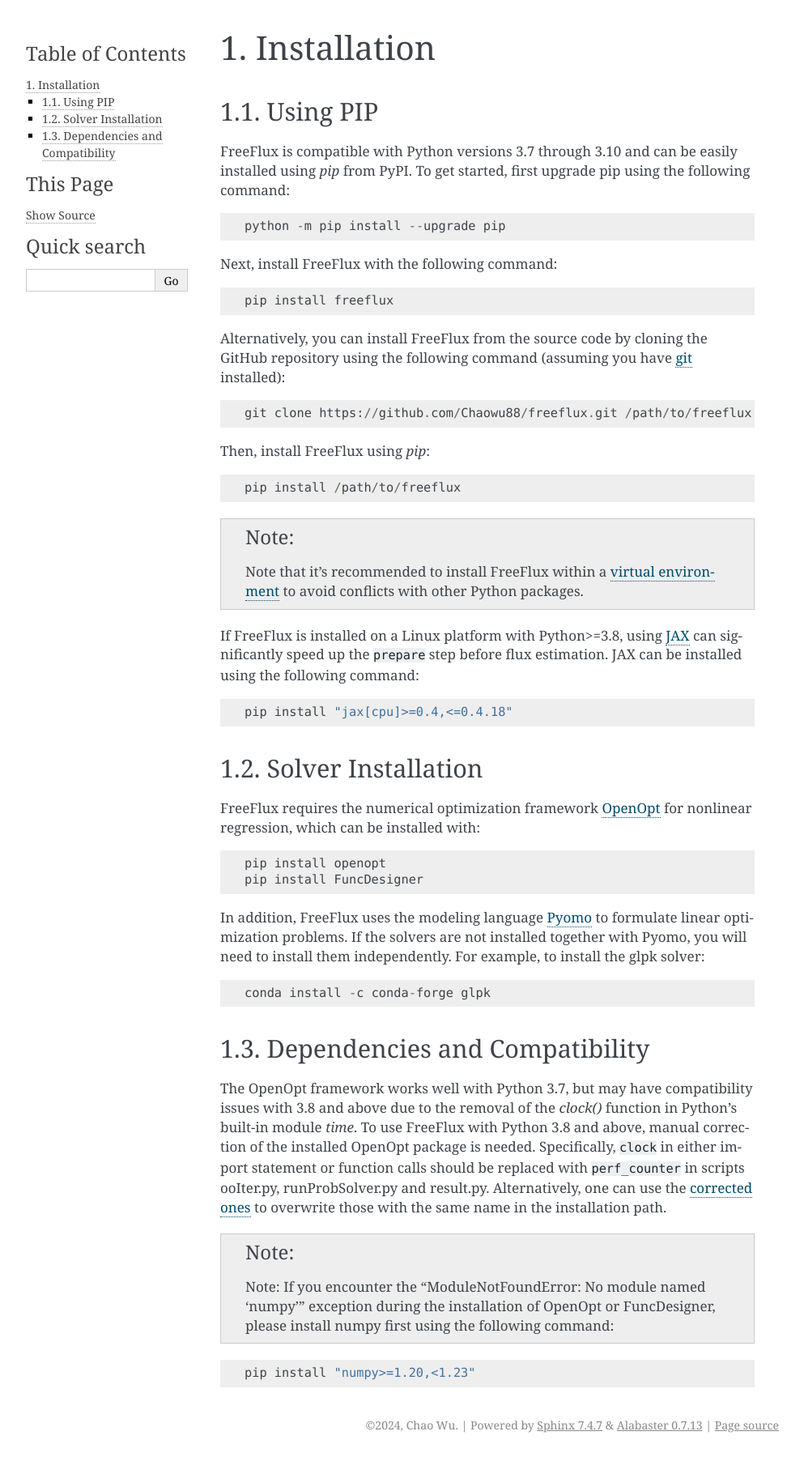
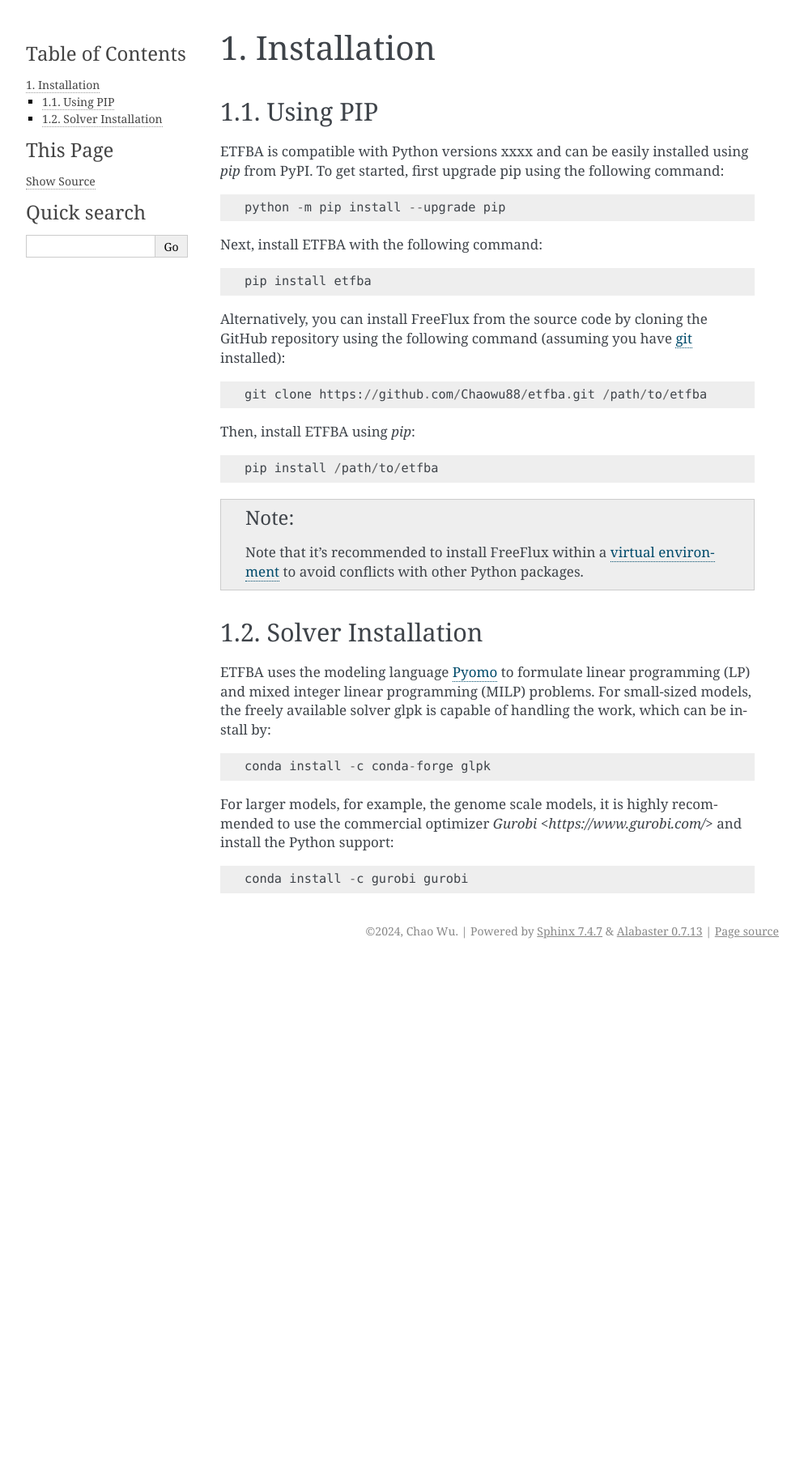
Before and after one commit to Chaowu88/etfba, a Sphinx documentation site: the page built from docs/source/installation.rst, in a window 1280 px wide. Shown: the whole page at 81% size, without its empty margins (148-1141 px from the left). Built offline with Sphinx 7.4.7, drawn with Linux system fonts in a browser that asks for light colours; pages that are not in the unit, such as notebooks, are missing from menus; after the commit the page ends 1189 px from its top, so only the background shows below that.

Commit message:
Update installation.rst

```diff
--- a/docs/source/installation.rst
+++ b/docs/source/installation.rst
@@ -4,63 +4,44 @@
 Using PIP
 ---------
 
-FreeFlux is compatible with Python versions 3.7 through 3.10 and can be easily installed using *pip* from PyPI. To get started, first upgrade pip using the following command:
+ETFBA is compatible with Python versions xxxx and can be easily installed using *pip* from PyPI. To get started, first upgrade pip using the following command:
 
 .. code-block:: python
 
   python -m pip install --upgrade pip
 
-Next, install FreeFlux with the following command:
+Next, install ETFBA with the following command:
 
 .. code-block:: python
 
-  pip install freeflux
+  pip install etfba
 
 Alternatively, you can install FreeFlux from the source code by cloning the GitHub repository using the following command (assuming you have `git <https://git-scm.com/>`__ installed):
 
 .. code-block:: python
 
-  git clone https://github.com/Chaowu88/freeflux.git /path/to/freeflux
+  git clone https://github.com/Chaowu88/etfba.git /path/to/etfba
 
-Then, install FreeFlux using *pip*:
+Then, install ETFBA using *pip*:
 
 .. code-block:: python
 
-  pip install /path/to/freeflux
+  pip install /path/to/etfba
 
 .. Note::
   Note that it's recommended to install FreeFlux within a `virtual environment <https://docs.python.org/3.8/tutorial/venv.html>`_ to avoid conflicts with other Python packages.
 
-If FreeFlux is installed on a Linux platform with Python>=3.8, using `JAX <https://github.com/google/jax>`__ can significantly speed up the ``prepare`` step before flux estimation. JAX can be installed using the following command:
-
-.. code-block:: python
-
-  pip install "jax[cpu]>=0.4,<=0.4.18"
-
 Solver Installation
 -------------------
 
-FreeFlux requires the numerical optimization framework `OpenOpt <https://openopt.org/>`_ for nonlinear regression, which can be installed with:
-
-.. code-block:: python
-
-  pip install openopt
-  pip install FuncDesigner
-
-In addition, FreeFlux uses the modeling language `Pyomo <http://www.pyomo.org/>`__ to formulate linear optimization problems. If the solvers are not installed together with Pyomo, you will need to install them independently. For example, to install the glpk solver:
+ETFBA uses the modeling language `Pyomo <http://www.pyomo.org/>`__ to formulate linear programming (LP) and mixed integer linear programming (MILP) problems. For small-sized models, the freely available solver glpk is capable of handling the work, which can be install by:
 
 .. code-block:: python
 
   conda install -c conda-forge glpk
 
-Dependencies and Compatibility
-------------------------------
-
-The OpenOpt framework works well with Python 3.7, but may have compatibility issues with 3.8 and above due to the removal of the *clock()* function in Python's built-in module `time`. To use FreeFlux with Python 3.8 and above, manual correction of the installed OpenOpt package is needed. Specifically, ``clock`` in either import statement or function calls should be replaced with ``perf_counter`` in scripts ooIter.py, runProbSolver.py and result.py. Alternatively, one can use the `corrected ones <https://github.com/Chaowu88/freeflux/tree/main/openopt_patch>`__ to overwrite those with the same name in the installation path.
-
-.. Note::
-  Note: If you encounter the "ModuleNotFoundError: No module named 'numpy'" exception during the installation of OpenOpt or FuncDesigner, please install numpy first using the following command:
+For larger models, for example, the genome scale models, it is highly recommended to use the commercial optimizer `Gurobi <https://www.gurobi.com/>` and install the Python support:
 
 .. code-block:: python
 
-  pip install "numpy>=1.20,<1.23"
+  conda install -c gurobi gurobi
```
